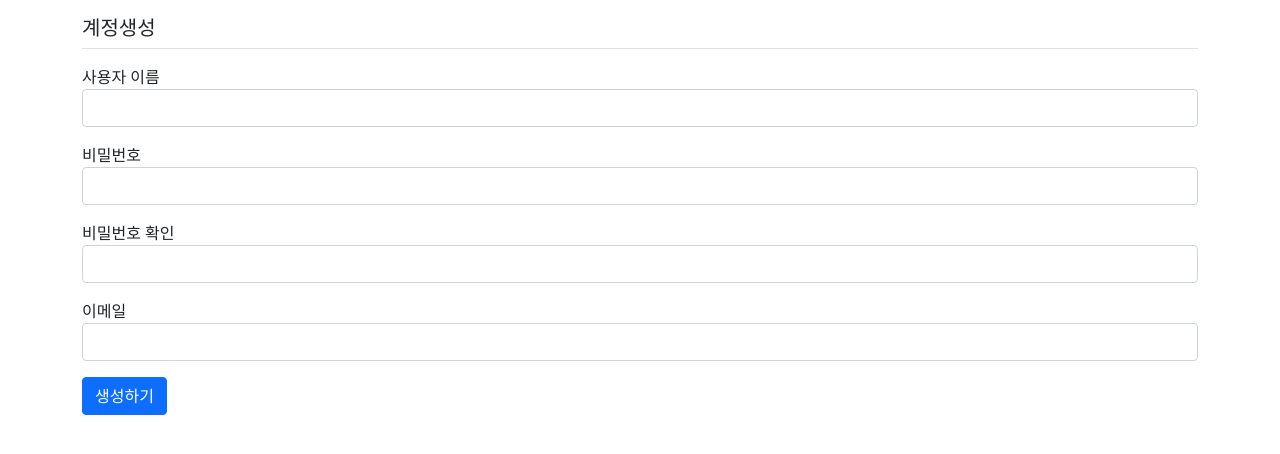
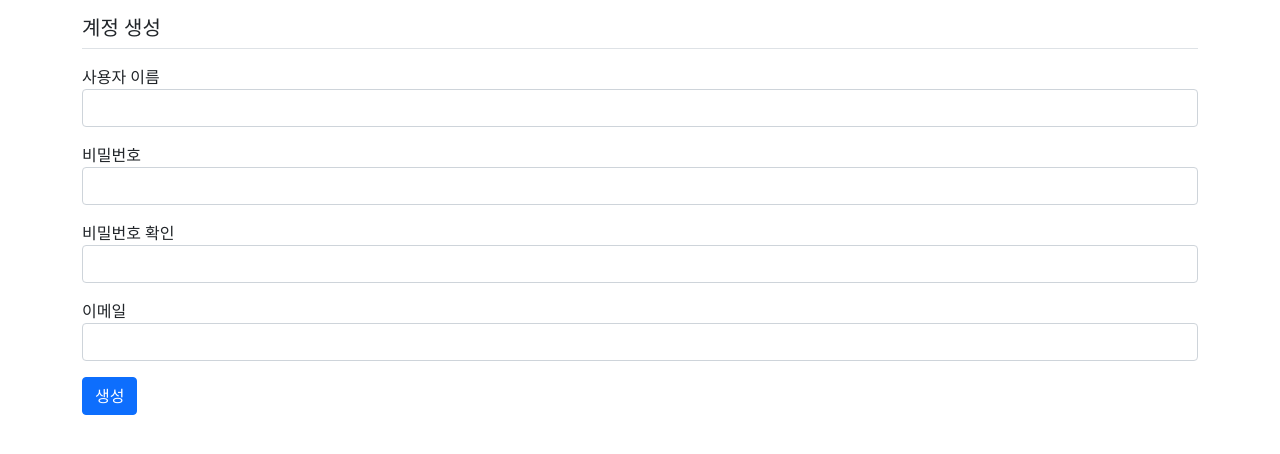
Before and after one commit to seungwonbased/ssg-recipe-project, a Python web app: template recipe-book/app/templates/auth/signup.html in a window 1280 px wide. Shown: the part 57-511 px from the top of the page. Run offline with Jinja, Linux system fonts and the light colour scheme; the template is opened without the code that fills it, so the values that code supplies are empty.

Commit message:
EDIT signup.html

```diff
--- a/recipe-book/app/templates/auth/signup.html
+++ b/recipe-book/app/templates/auth/signup.html
@@ -1,6 +1,6 @@
 {% extends "base.html" %} {% block content %}
 <div class="container">
-  <h5 class="my-3 border-bottom pb-2">계정생성</h5>
+  <h5 class="my-3 border-bottom pb-2">계정 생성</h5>
   <form method="post">
     {{ form.csrf_token }} {% include "form_errors.html" %}
     <div class="mb-3">
@@ -43,7 +43,7 @@
         value="{{ form.email.data or '' }}"
       />
     </div>
-    <button type="submit" class="btn btn-primary">생성하기</button>
+    <button type="submit" class="btn btn-primary">생성</button>
   </form>
 </div>
 {% endblock %}
```
